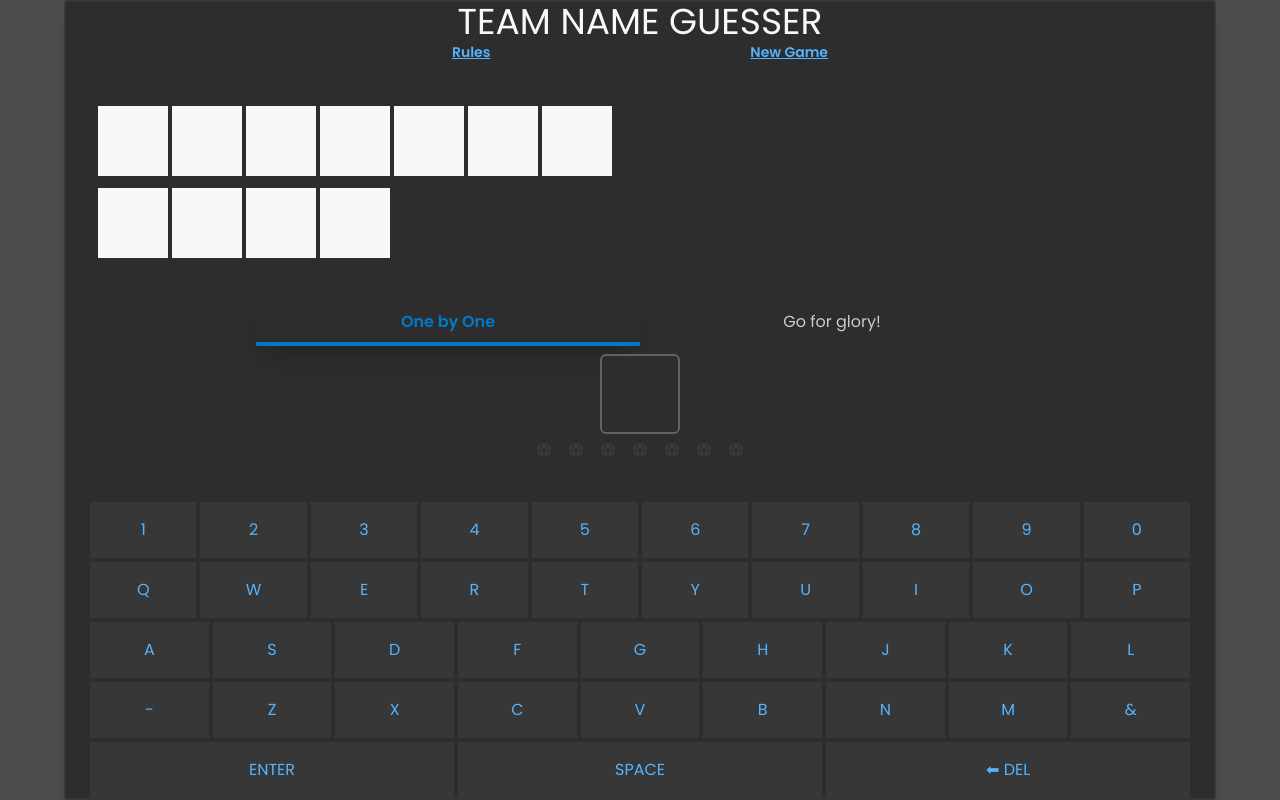
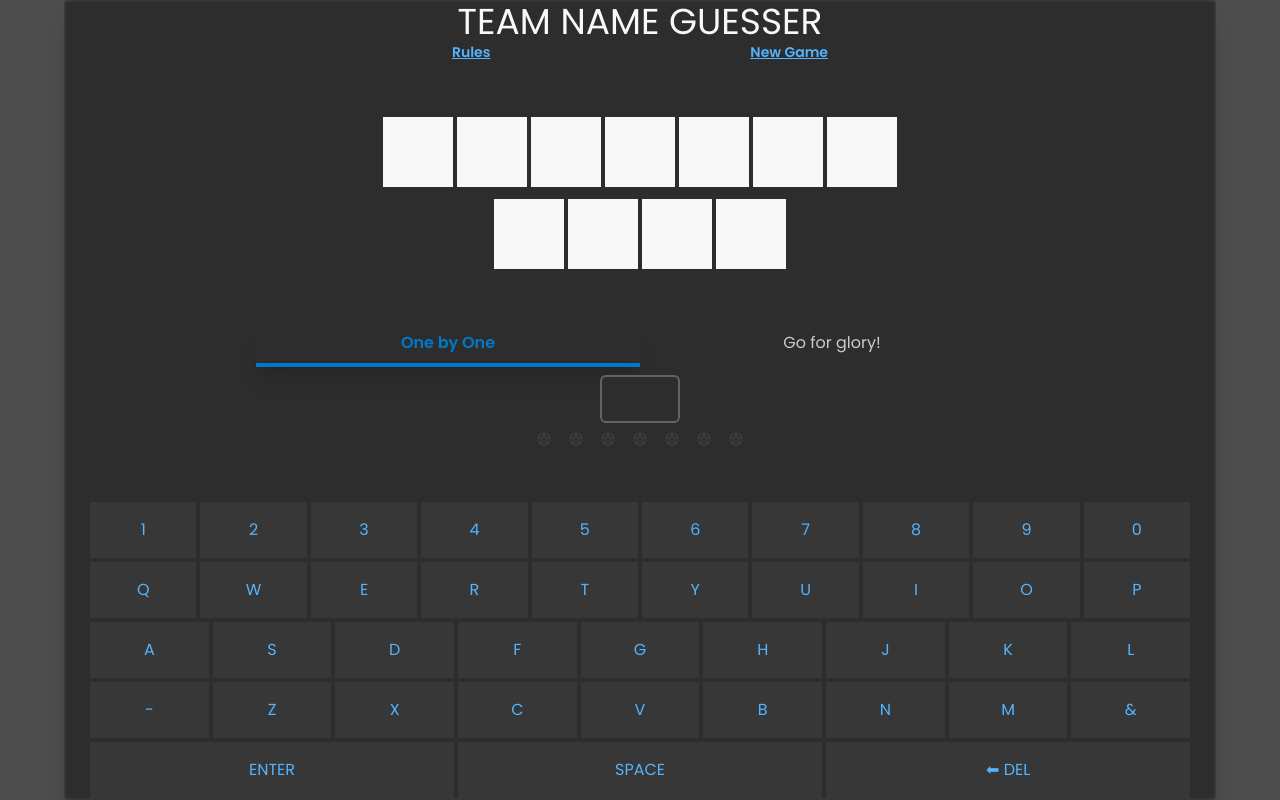
Before and after one commit to bibhashdash/team-guesser, a Next.js app: page / in a window 1280 px wide. Built offline with nearby package versions, Linux system fonts and the light colour scheme.

Commit message:
wip...wrong guess array set game over when 7 reached

```diff
--- a/src/app/page.tsx
+++ b/src/app/page.tsx
@@ -120,7 +120,16 @@ export default function Home() {
   const handleValidInput = (count?: number) => {
 
     if (userInput !== undefined && !team.toLowerCase().includes(userInput.toLowerCase())) {
-      setWrongGuessCount(prevState => prevState + 1);
+      if (wrongGuessCount === 6) {
+        setWrongGuessCount(prevState => prevState + 1);
+        setGameResult(GameResult.loss);
+        handleGameFinished();
+        console.log(userSubmissionArray);
+        return;
+      }
+      else if (wrongGuessCount < 6) {
+        setWrongGuessCount(prevState => prevState + 1);
+      }
       setUserInput(undefined);
       return;
     } else {
@@ -230,7 +239,7 @@ export default function Home() {
           inputTab === InputTab.oneByOne ? (
               <div id="one-by-one-input" className="flex justify-center">
                 <div
-                  className="rounded-md text-3xl text-center bg-black300 border-2 border-black100 text-white100 w-16 h-12 sm:w-20 sm:h-20 flex justify-center items-center">
+                  className="rounded-md text-3xl text-center bg-black300 border-2 border-black100 text-white100 w-16 h-12 sm:w-20 sm:h-18 flex justify-center items-center">
                   {userInput}
                 </div>
               </div>
@@ -238,7 +247,7 @@ export default function Home() {
             (
               <div id="go-for-glory-input" className="flex justify-center w-full">
                 <div
-                  className="rounded-md text-sm sm:text-lg md:text-xl lg:text-3xl text-center bg-black300 border-2 border-black100 text-white100 w-full h-12 sm:h-28 flex justify-center items-center">
+                  className="rounded-md text-sm sm:text-lg md:text-xl lg:text-3xl text-center bg-black300 border-2 border-black100 text-white100 w-full h-12 sm:h-18 flex justify-center items-center">
                   {userNuclearInput}
                 </div>
               </div>
--- a/src/components/WhiteSquaresContainer.tsx
+++ b/src/components/WhiteSquaresContainer.tsx
@@ -46,7 +46,7 @@ export const WhiteSquaresContainer = ({
 
   const arrayOfDecksOfWhiteSquares = matcherText.split(' ');
   return (
-    <div id="white-squares-container" className="w-full h-full px-2 flex flex-col gap-2">
+    <div id="white-squares-container" className="w-full h-full px-2 flex flex-col gap-2 content-center">
       {
         matcherText ? (
             arrayOfDecksOfWhiteSquares.map((word, index) =>
--- a/src/components/WordStorageBox.tsx
+++ b/src/components/WordStorageBox.tsx
@@ -11,7 +11,7 @@ export interface WordStorageBoxProps {
 
 export const WordStorageBox = ({matcherWord, userSubmissionArray, gameState, squareSize, gameResult}: WordStorageBoxProps) => {
   return (
-    <div className="flex gap-1 w-full">
+    <div className="flex gap-1 w-full justify-center">
       {
         gameState === GameState.gameStarted ? (
           matcherWord.split('').map((item, index) =>
```
